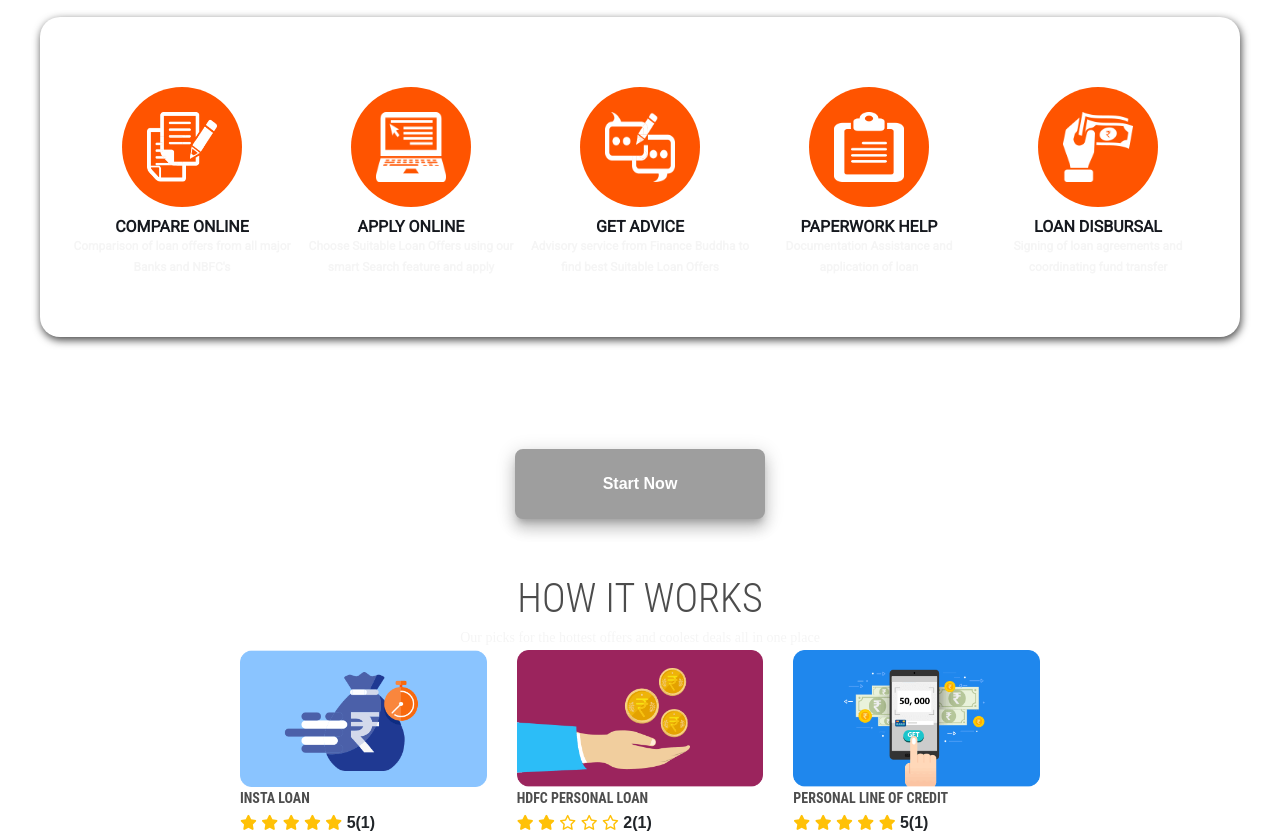
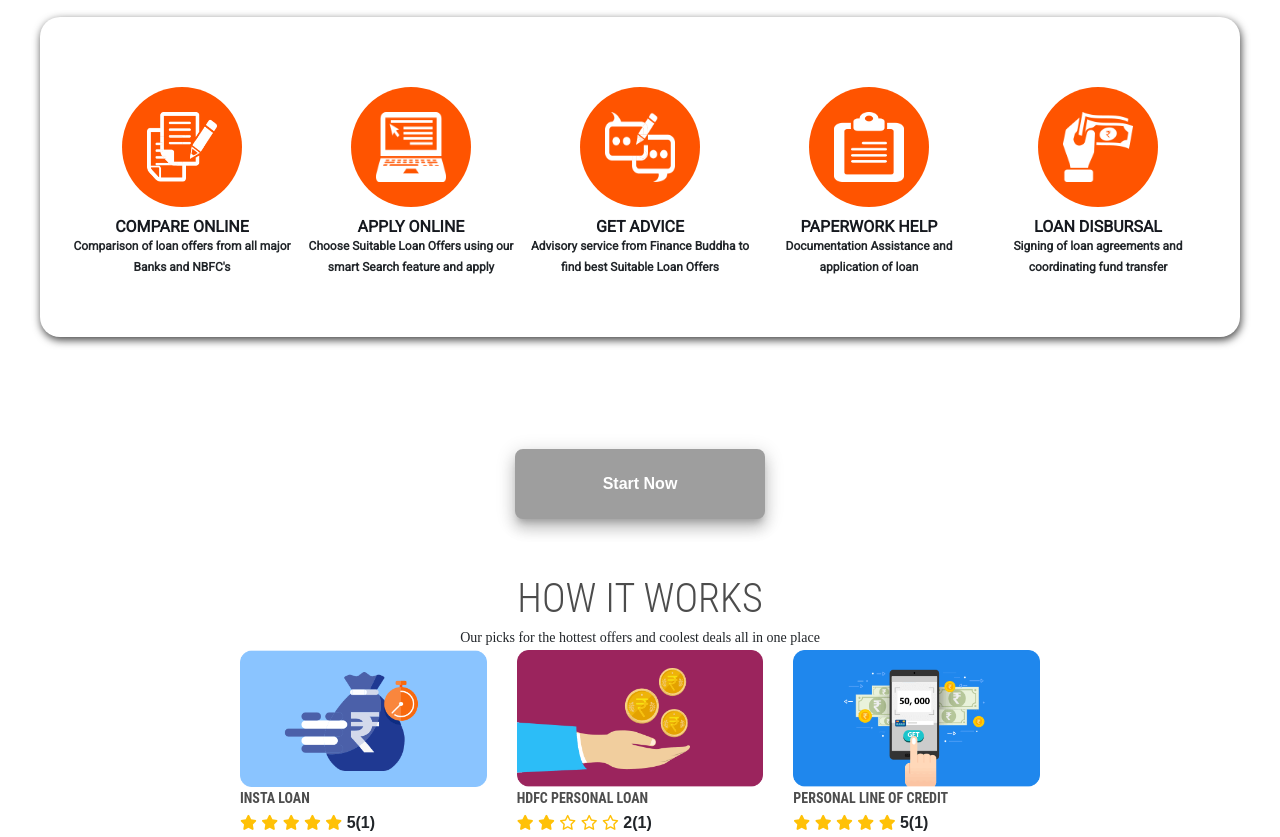
Before and after one commit to rkb9878/FinanceBuddha, a PHP site: page / in a window 1280 px wide. Shown: the part 879-1716 px from the top of the page. Run offline with PHP 8.4, Linux system fonts and the light colour scheme; some libraries are stand-ins or nearby versions; grey boxes are pictures that could not be loaded.

Commit message:
style change

```diff
--- a/css/style2.css
+++ b/css/style2.css
@@ -33,7 +33,7 @@ p {
     font-family: Oswald-Regular;
     font-size: 14px;
     line-height: 1.7;
-    color: whitesmoke;
+    /*color: ;*/
     margin: 0px;
 }
 
```
